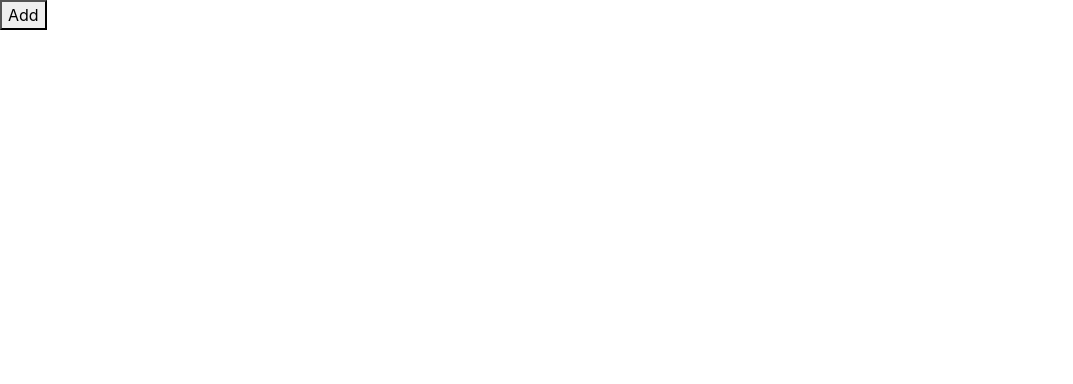
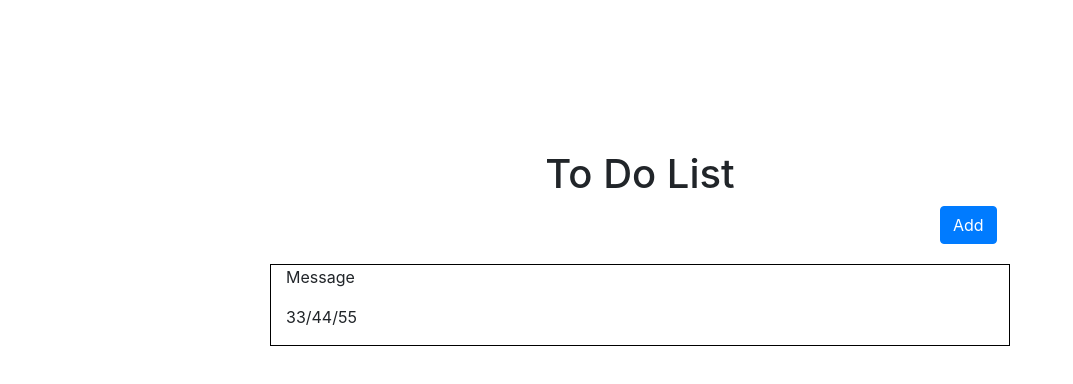
Before and after one commit to PattaraponLertratananont/TodoList, an Angular app: page / in a window 1280 px wide. Shown: the top 384 px of the page, without its empty margins (0-1073 px from the left). Built offline with nearby package versions, Linux system fonts and the light colour scheme.

Commit message:
ANGULAR{app.component.html}:Add title, text div, disgin page

```diff
--- a/src/app/app.component.css
+++ b/src/app/app.component.css
@@ -1 +1,12 @@
-@import '../../node_modules/bootstrap/dist/css/bootstrap.min.css'
+@import '../../node_modules/bootstrap/dist/css/bootstrap.min.css';
+
+#box-top{
+    padding-top: 150px;
+}
+#box-mid{
+    padding-top: 20px;
+    padding-bottom: 20px;
+}
+#show-message{
+    border: 1px solid black;
+}
--- a/src/app/app.component.html
+++ b/src/app/app.component.html
@@ -1,5 +1,28 @@
 <body>
-  <div>
-    <button>Add</button>
+  <div class="container">
+    <div class="row" id="box-top">
+      <h1 class="mx-auto">To Do List</h1>
+    </div>
+    <div class="row">
+      <div class="col-3"></div>
+      <div class="col-6"></div>
+      <div class="col-3">
+        <button class="btn btn-primary">Add</button>
+      </div>
+    </div>
+    <div class="row mx-auto" id="box-mid">
+      <div class="col-md-2">
+
+      </div>
+      <div class="col-md-8" id="show-message">
+        <div id="box-message">
+          <p id="message">Message</p>
+          <p id="due-date">33/44/55</p>
+        </div>
+      </div>
+      <div class="col-md-2">
+
+      </div>
+    </div>
   </div>
 </body>
```
